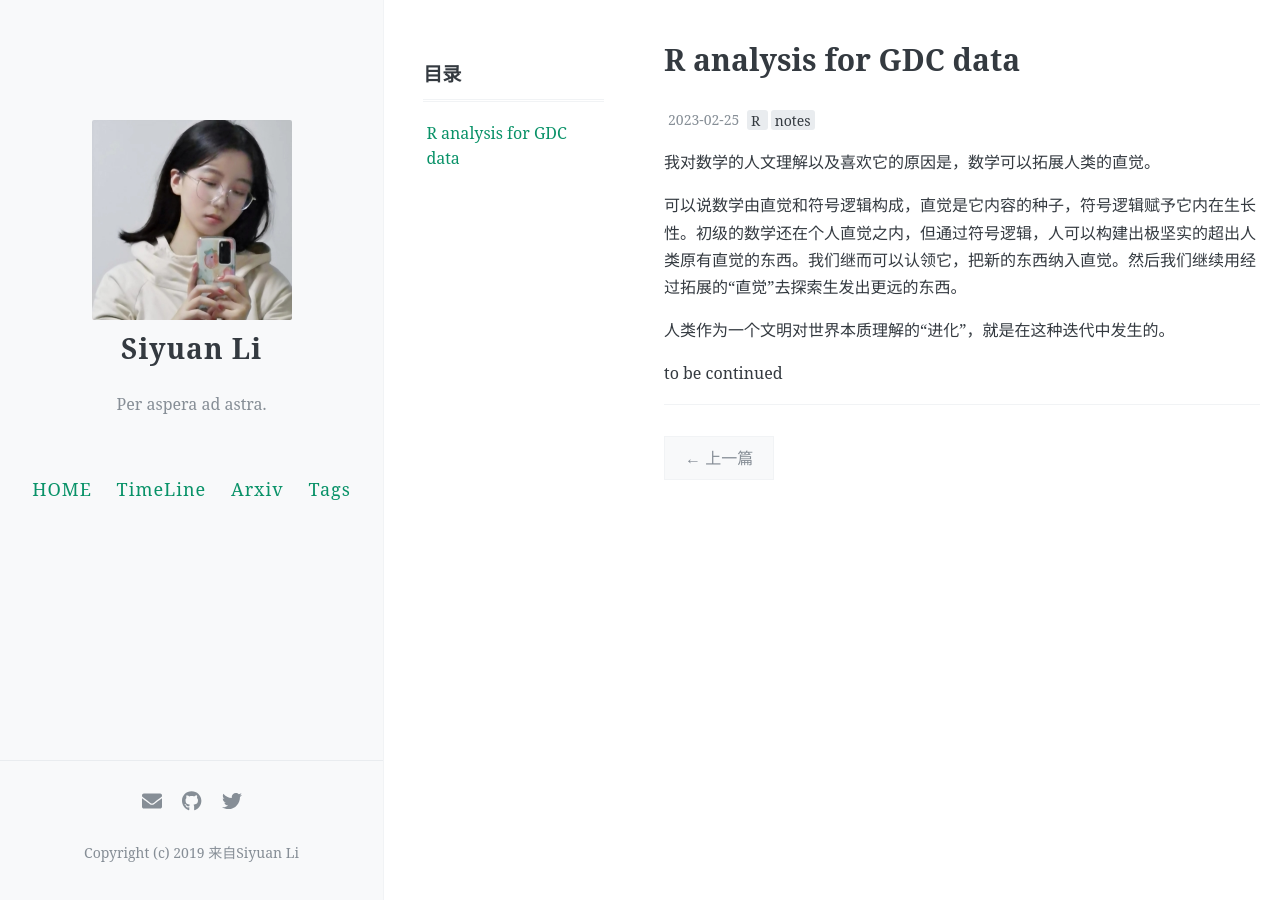
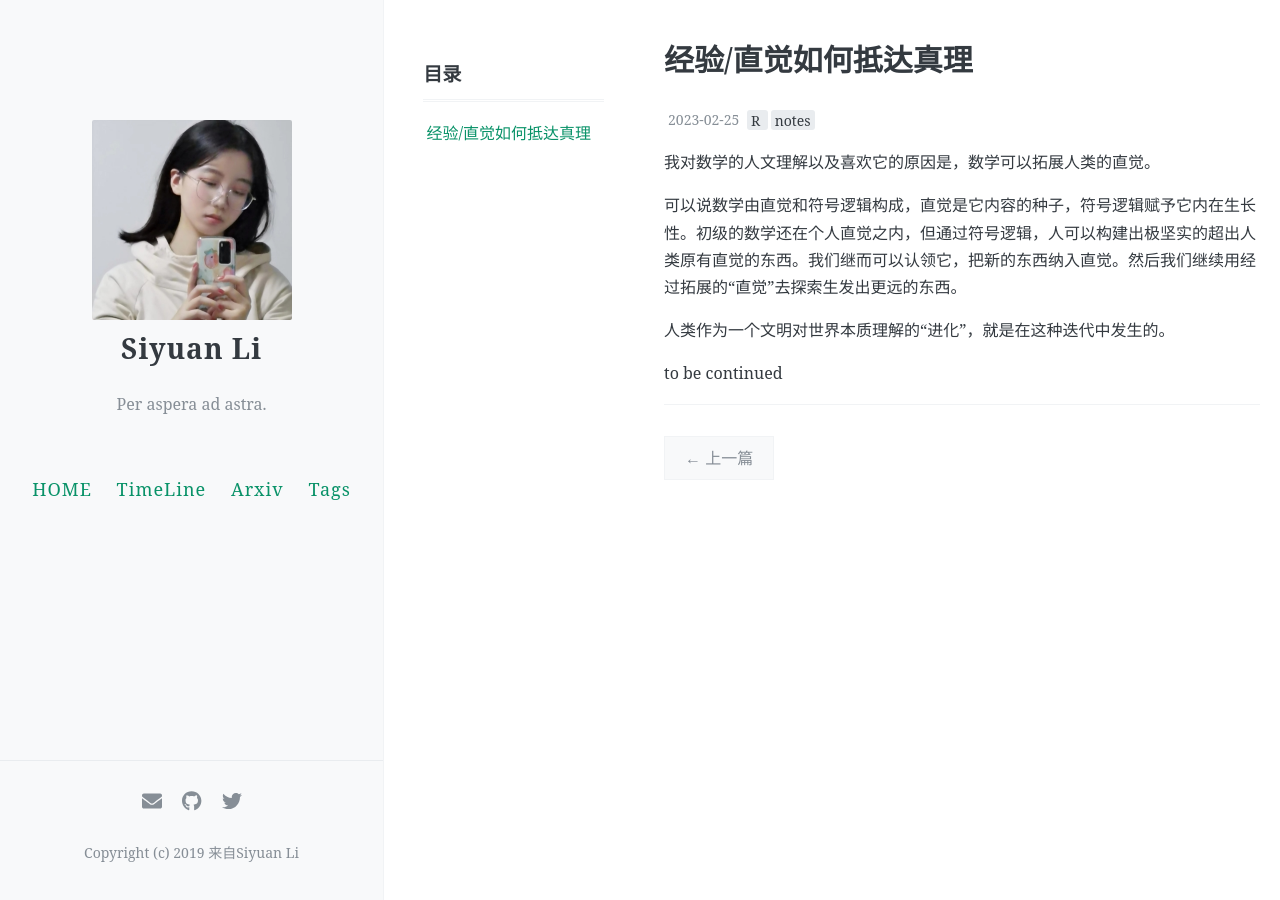
Before and after one commit to ApolloLSY/Attic, a Jekyll site: the page built from _posts/2023-12-19-My-humanistic-understanding-of-mathematics.md, in a window 1280 px wide. Built offline with Jekyll 4.4.1, drawn with Linux system fonts in a browser that asks for light colours; comment, search, counter and statistics services are not loaded.

Commit message:
Update 2023-12-19-My-humanistic-understanding-of-mathematics.md

```diff
--- a/_posts/2023-12-19-My-humanistic-understanding-of-mathematics.md
+++ b/_posts/2023-12-19-My-humanistic-understanding-of-mathematics.md
@@ -1,6 +1,6 @@
 ---
 layout: post
-title: R analysis for GDC data
+title: 经验/直觉如何抵达真理
 date: 2023-02-25
 Author: Siyuan Li
 toc: true
```
